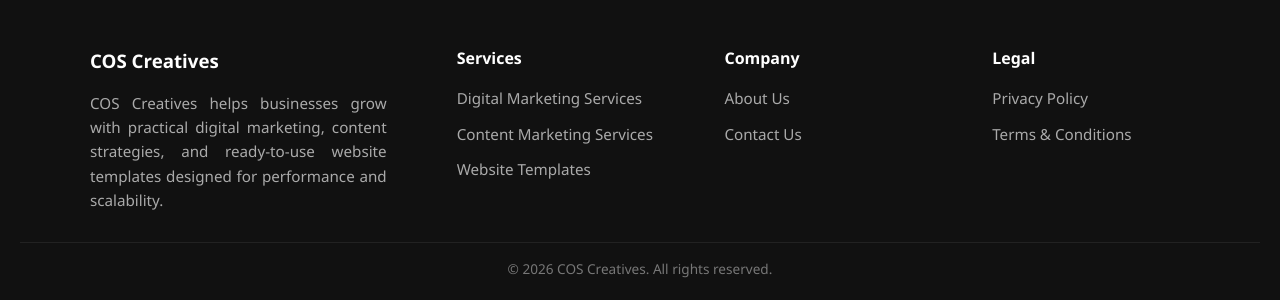
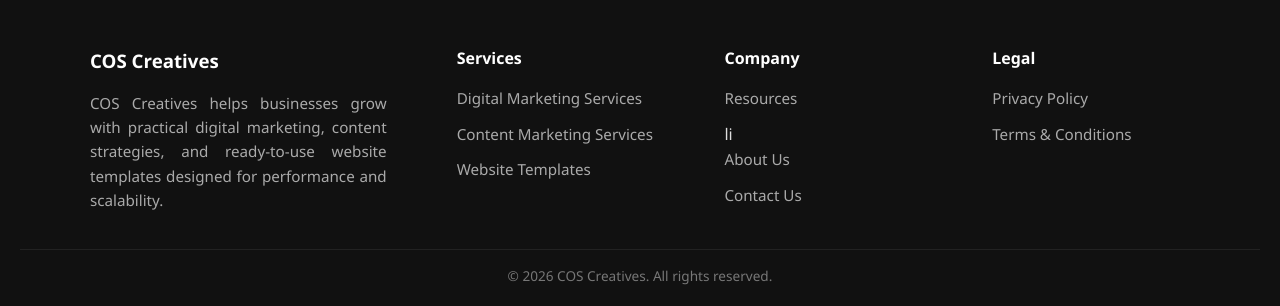
Before and after one commit to coscreativez-main/website, a Jekyll site: the page built from index.html, in a window 1280 px wide and 900 px high, scrolled down 8629 px, cut to the strip 594-900 px from the top of the window. Built offline with Jekyll 4.4.1, drawn with Linux system fonts in a browser that asks for light colours.

Commit message:
Update default.html
Add link for resources page

```diff
--- a/_layouts/default.html
+++ b/_layouts/default.html
@@ -106,6 +106,7 @@ height="0" width="0" style="display:none;visibility:hidden"></iframe></noscript>
             <div class="footer-col">
                 <h4>Company</h4>
                 <ul>
+                    <li><a href="/resources">Resources</a></li>li
                     <li><a href="/about">About Us</a></li>
                     <li><a href="/contact">Contact Us</a></li>
                 </ul>
```
